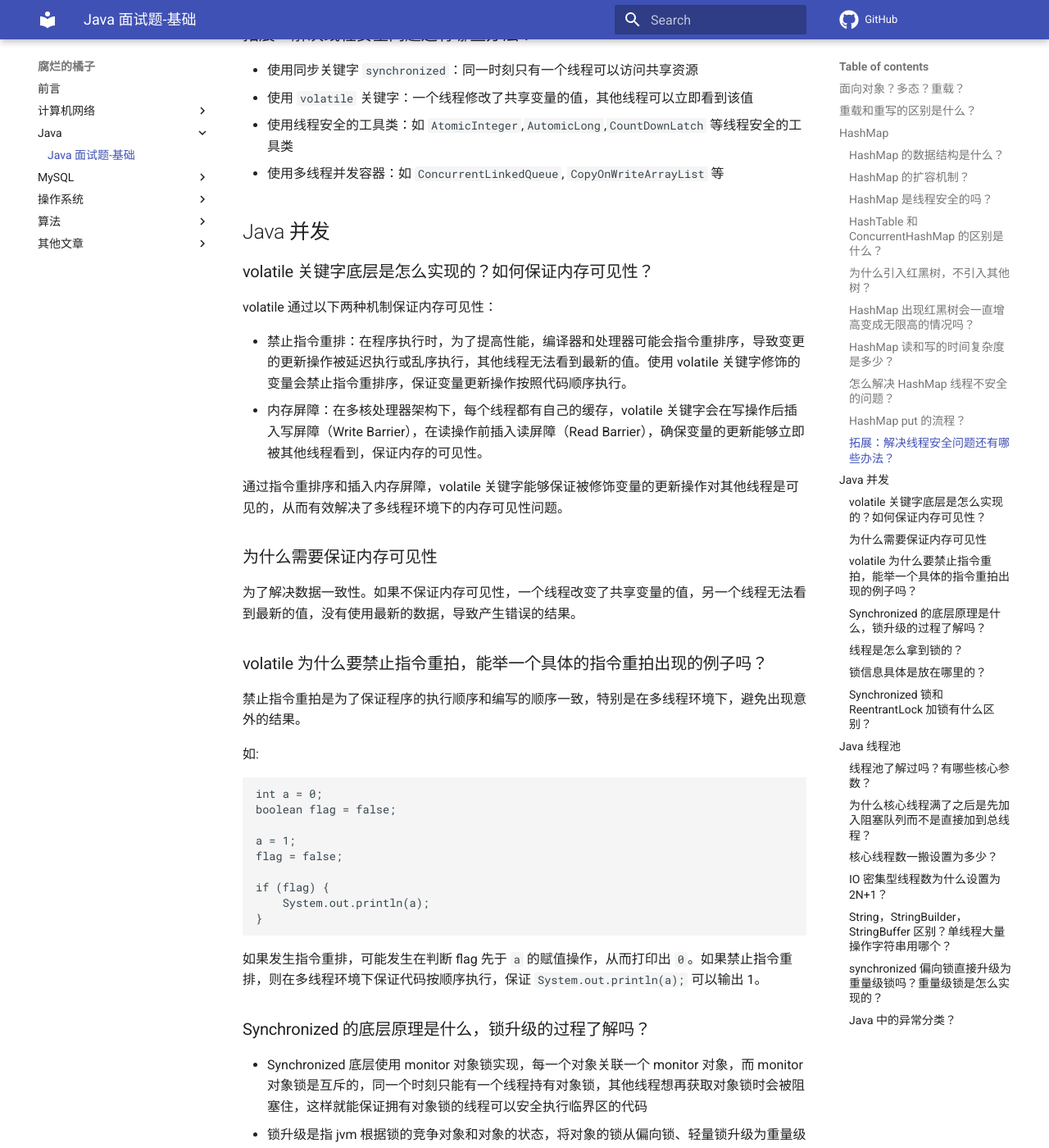
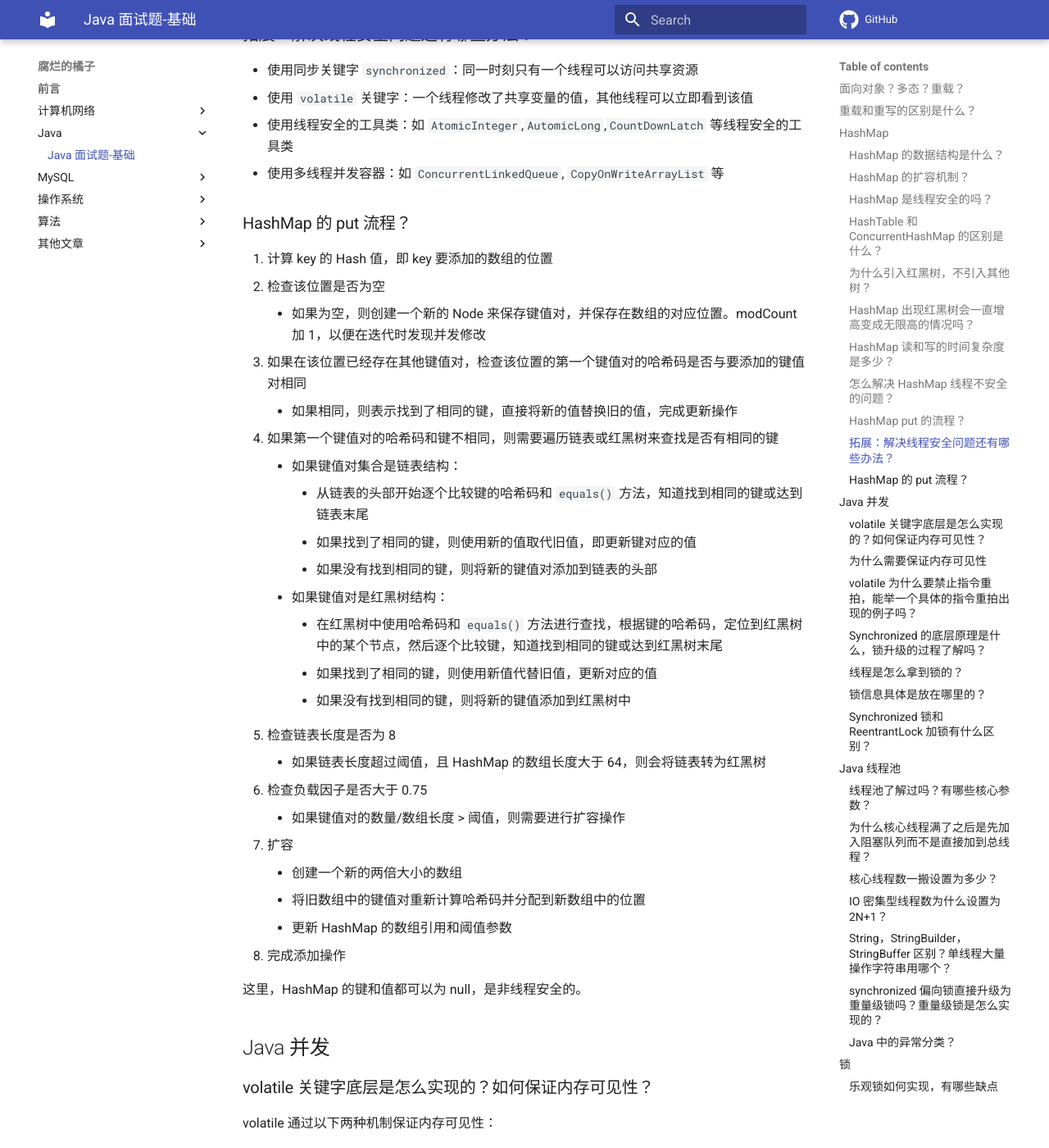
Before and after one commit to z1ming/cs-Hydra, an MkDocs documentation site: the page built from docs/文章/Java-base.md, in a window 1280 px wide and 1400 px high, scrolled down 3730 px. Shown: the whole window at 82% size. Built offline with MkDocs 1.6.1 and Material for MkDocs 9.7.7, drawn with Linux system fonts in a browser that asks for light colours; comment, search, counter and statistics services are not loaded; some of the changed text lies outside the part shown.

Commit message:
Update Java-base.md
Signed-off-by: Ziming Meng <zimingm94@gmail.com>

```diff
--- a/docs/文章/Java-base.md
+++ b/docs/文章/Java-base.md
@@ -117,6 +117,34 @@ class Bird extends Animal {
 - 使用 `volatile` 关键字：一个线程修改了共享变量的值，其他线程可以立即看到该值
 - 使用线程安全的工具类：如 `AtomicInteger`,`AutomicLong`,`CountDownLatch` 等线程安全的工具类
 - 使用多线程并发容器：如 `ConcurrentLinkedQueue`, `CopyOnWriteArrayList` 等
+
+### HashMap 的 put 流程？
+
+1. 计算 key 的 Hash 值，即 key 要添加的数组的位置
+2. 检查该位置是否为空
+	- 如果为空，则创建一个新的 Node 来保存键值对，并保存在数组的对应位置。modCount 加 1，以便在迭代时发现并发修改
+3. 如果在该位置已经存在其他键值对，检查该位置的第一个键值对的哈希码是否与要添加的键值对相同
+	- 如果相同，则表示找到了相同的键，直接将新的值替换旧的值，完成更新操作
+4. 如果第一个键值对的哈希码和键不相同，则需要遍历链表或红黑树来查找是否有相同的键
+	- 如果键值对集合是链表结构：
+		- 从链表的头部开始逐个比较键的哈希码和 `equals()` 方法，知道找到相同的键或达到链表末尾
+		- 如果找到了相同的键，则使用新的值取代旧值，即更新键对应的值
+		- 如果没有找到相同的键，则将新的键值对添加到链表的头部
+	- 如果键值对是红黑树结构：
+		- 在红黑树中使用哈希码和 `equals()` 方法进行查找，根据键的哈希码，定位到红黑树中的某个节点，然后逐个比较键，知道找到相同的键或达到红黑树末尾
+		- 如果找到了相同的键，则使用新值代替旧值，更新对应的值
+		- 如果没有找到相同的键，则将新的键值添加到红黑树中
+5. 检查链表长度是否为 8
+	- 如果链表长度超过阈值，且 HashMap 的数组长度大于 64，则会将链表转为红黑树
+6. 检查负载因子是否大于 0.75
+	- 如果键值对的数量/数组长度 > 阈值，则需要进行扩容操作
+7. 扩容
+	- 创建一个新的两倍大小的数组
+	- 将旧数组中的键值对重新计算哈希码并分配到新数组中的位置
+	- 更新 HashMap 的数组引用和阈值参数
+8. 完成添加操作
+
+这里，HashMap 的键和值都可以为 null，是非线程安全的。
 
 ## Java 并发
 
@@ -260,3 +288,14 @@ public ThreadPoolExecutor(int corePoolSize,
 - Error（错误）：这类错误无法捕获，通常由 JVM 或内存不足引起。如 `OutOfMemory Error`, `StackOverFlowError` 等
 
 Java 中，可以使用 `try ... catch` 捕获异常，使用 `throw` 手动抛出异常。
+
+## 锁
+
+### 乐观锁如何实现，有哪些缺点
+
+乐观锁通过在更新数组时先检查数据版本号（或时间戳），若版本号匹配则更新数据，否则拒绝更新，实现并发控制，实现方式包括：
+
+1. 添加版本字段：在数据表中增加一个版本字段，每次更新数据时增加版本号
+2. 检查版本号：在更新数据时，先查询当前版本号，在更新时检查版本号是否匹配
+
+缺点：在并发场景下，冲突较多，可能导致大量的重试操作。所以在数据竞争非常激烈的环境中，乐观锁可能不太适用。
```
